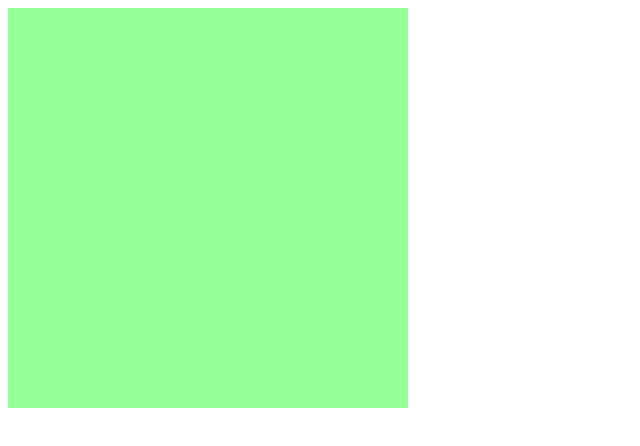
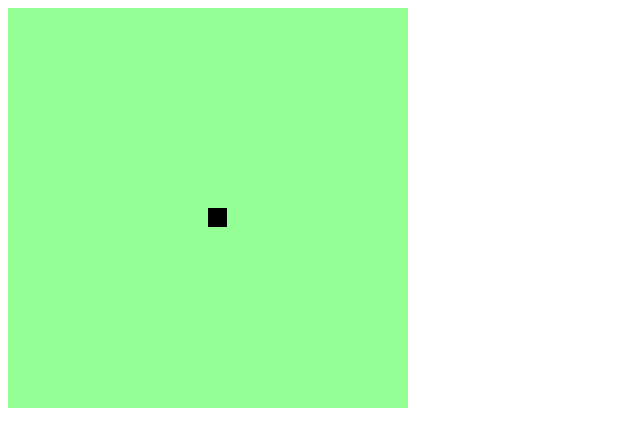
Before and after one commit to PequenoJoohn/snake-game, a plain HTML site: page index.html in a window 1280 px wide. Shown: the full height of the page, 0-640 px from the left. Drawn offline with Linux system fonts and the light colour scheme.

Commit message:
Add Snake.

```diff
--- a/index.html
+++ b/index.html
@@ -10,16 +10,34 @@
 <body>
     <canvas id="canvas" width="400" height="400"></canvas>
     <script>
-
+        //Loading Canvas
         window.onload = function () {
             canvas = document.getElementById("canvas");
             ctx = canvas.getContext('2d');
 
-            jogo()
+            //Start Gane
+            jogo();
+        }
 
-            function jogo() {
-                ctx.fillStyle = "#94ff94";
-                ctx.fillRect(0, 0, canvas.width, canvas.height);
+        //Variables
+        grid = 20;
+        snake = [];
+
+        positionX = 10;
+        positionY = 10;
+
+        //Game
+        function jogo() {
+
+            //Map
+            ctx.fillStyle = "#94ff94";
+            ctx.fillRect(0, 0, canvas.width, canvas.height);
+
+            snake.push({ x: positionX, y: positionY });
+
+            ctx.fillStyle = "black";
+            for (var i = 0; i < snake.length; i++) {
+                ctx.fillRect(snake[i].x * grid, snake[i].y * grid, grid - 1, grid - 1)
             }
         }
 
```
